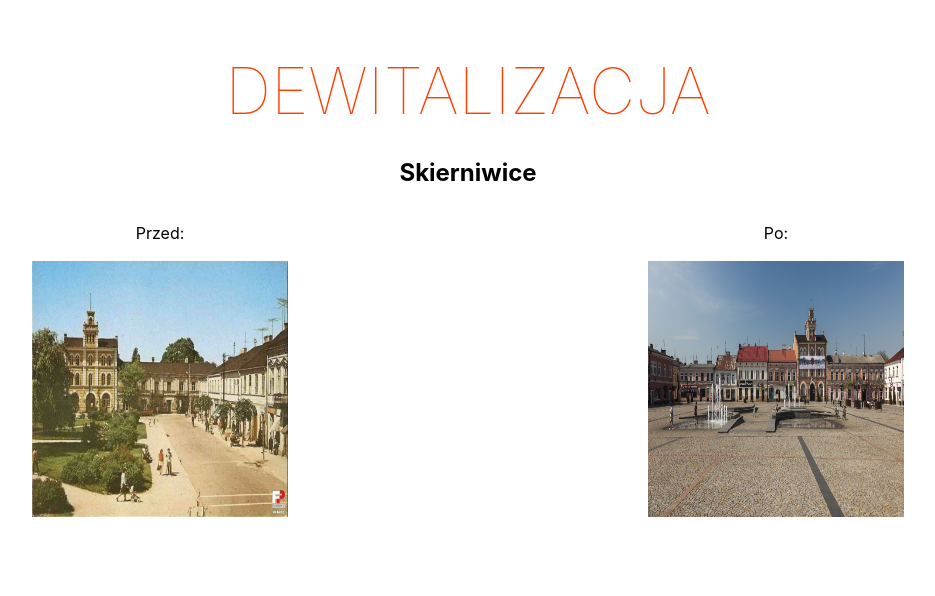
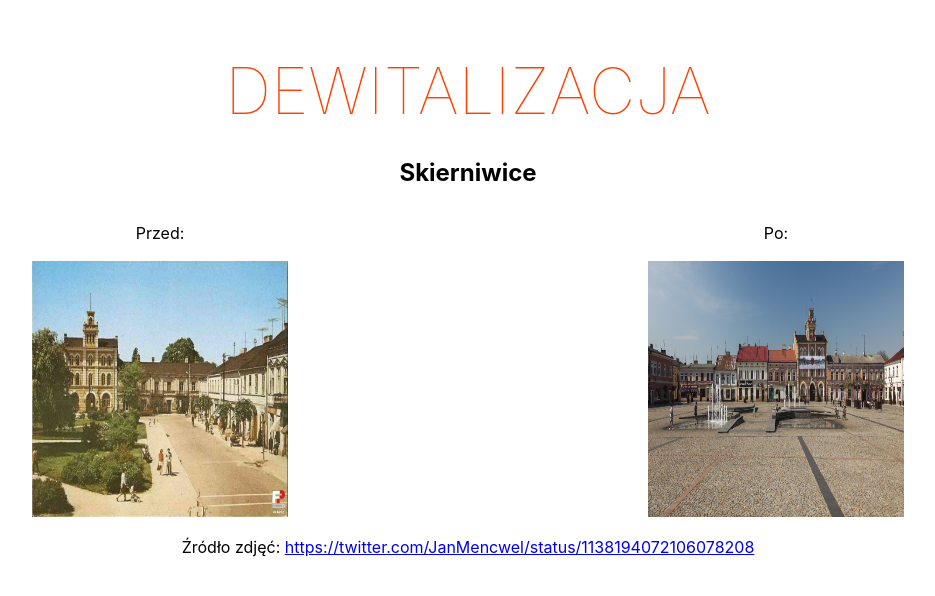
Before and after one commit to masives/dewitalizacja, a Svelte app: page / in a window 1280 px wide. Shown: the top 596 px of the page, without its empty margins (172-1107 px from the left). Built offline with nearby package versions, Linux system fonts and the light colour scheme.

Commit message:
add image source

```diff
--- a/src/App.svelte
+++ b/src/App.svelte
@@ -18,6 +18,7 @@
             <img src={photos.after} alt={`Zdjęcie ${cityName} po rewitalizacji`} />
           </div>
         </div>
+        <p>Źródło zdjęć: <a href={photos.sourceUrl} target="_blank" rel="noopener noreferrer">{photos.sourceUrl}</a></p>
       </li>
     {/each}
   </ul>
```
